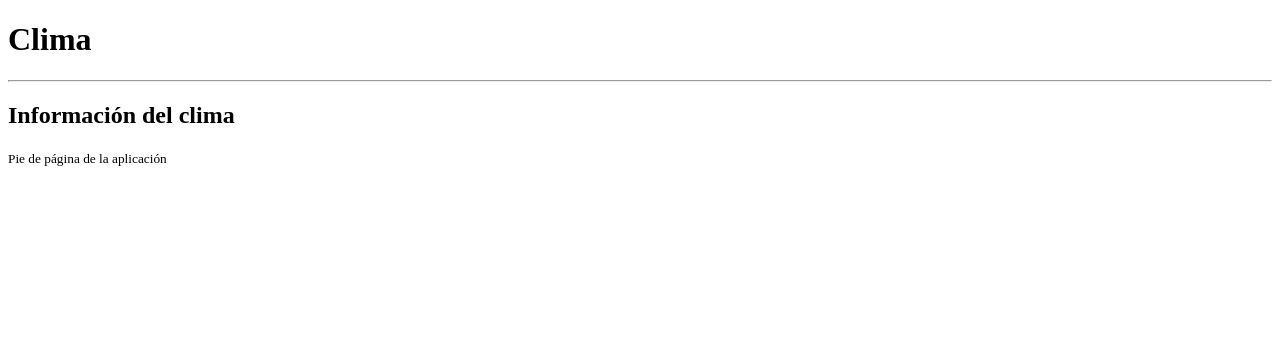
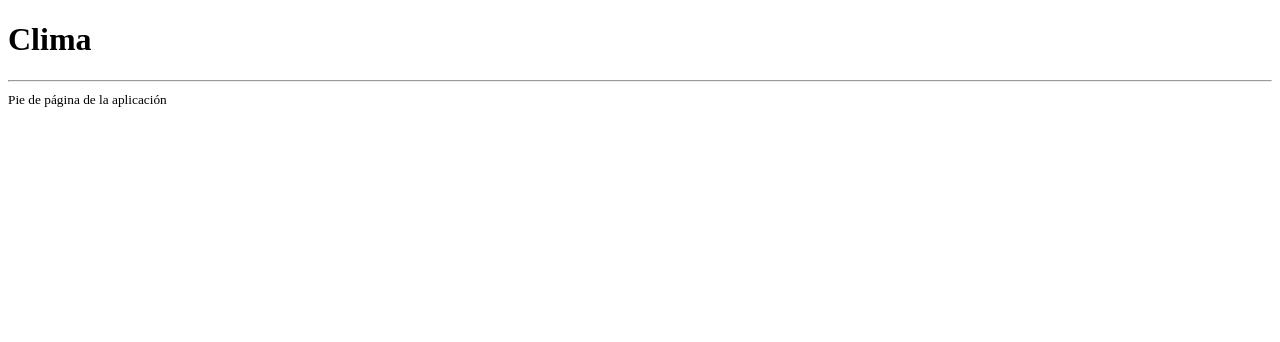
Before and after one commit to lucio-crDEV/climapp2, a Flask app: template templates/base.html in a window 1280 px wide. Shown: the top 342 px of the page. Run offline with Flask 3, Linux system fonts and the light colour scheme; the template is opened without the code that fills it, so the values that code supplies are empty.

Commit message:
Update base.html
back

```diff
--- a/templates/base.html
+++ b/templates/base.html
@@ -20,15 +20,6 @@
 
   <main>
     {% block content %}
-    <h2>Información del clima</h2>
-    <div id="contenido-clima" style="display: none;">
-      <p>El pronóstico para hoy es principalmente <span id="descripcion"></span>.</p>
-      <p>La temperatura actual es de <span id="temperatura"></span>°C.</p>
-      <p>En <span id="ciudad"></span>.</p>
-    </div>
-    <div id="mensaje-error" style="display: none;">
-      <p>No se pudo obtener la información del clima.</p>
-    </div>
     {% endblock %}
   </main>
 
```
